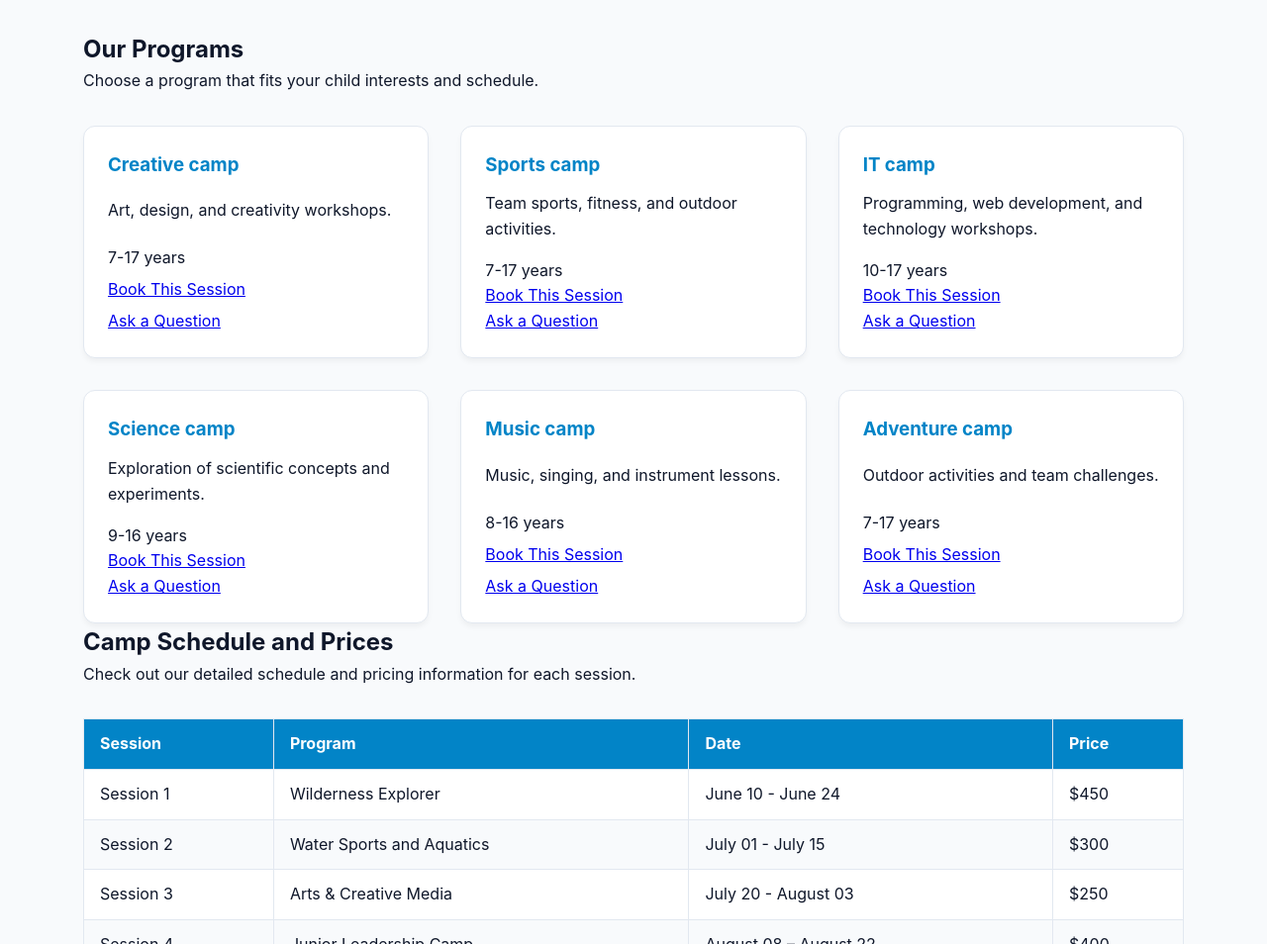
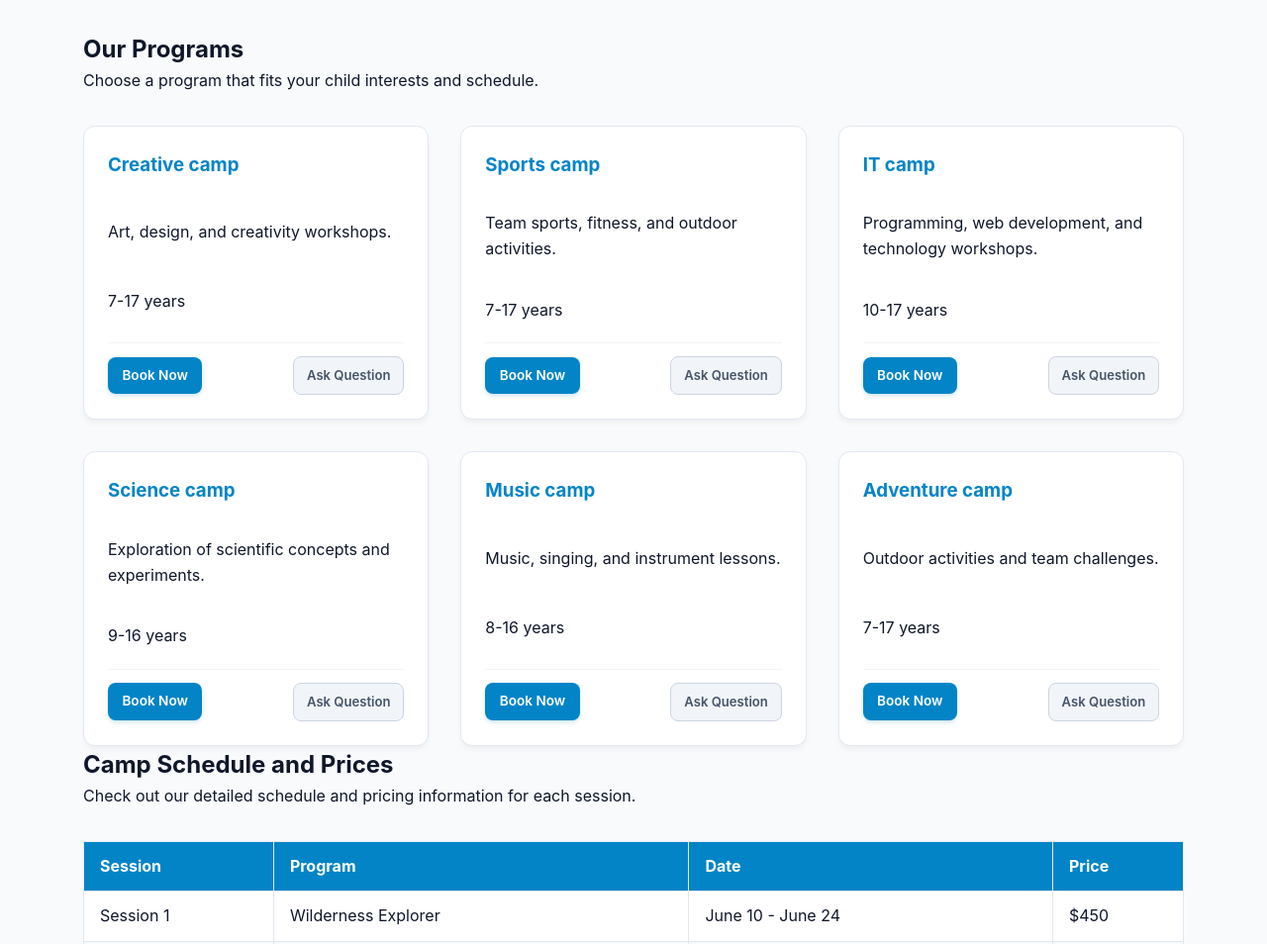
Before and after one commit to AzidaMT/camp-horizon, a plain HTML site: page services.html in a window 1280 px wide. Shown: the part 620-1574 px from the top of the page at 99% size. Drawn offline with Linux system fonts and the light colour scheme.

Commit message:
style: redesigned program cards with badge and split booking buttons by Saya

```diff
--- a/css/style.css
+++ b/css/style.css
@@ -756,28 +756,66 @@ textarea:focus-visible {
   font-size: 0.88rem;
   color: var(--text-muted);
 }
+
+
 .program-card {
+  background-color: var(--bg-card);
+  border: 1px solid var(--border-color);
+  border-radius: var(--radius);
+  padding: 1.5rem;
+  box-shadow: 0 4px 6px -1px rgba(0, 0, 0, 0.05);
   display: flex;
   flex-direction: column;
   justify-content: space-between;
+  gap: 1.25rem;
+  transition: transform 0.2s ease, box-shadow 0.2s ease;
 }
 
-.card-btn {
-  display: inline-block;
-  margin-top: 0.8rem;
-  padding: 0.4rem 1rem;
-  background-color: var(--primary-color);
-  color: #ffffff;
+.program-card:hover {
+  transform: translateY(-3px);
+  box-shadow: 0 10px 15px -3px rgba(0, 0, 0, 0.08);
+}
+
+.card-actions {
+  display: flex;
+  align-items: center;
+  justify-content: space-between;
+  gap: 0.5rem;
+  padding-top: 0.8rem;
+  border-top: 1px solid #f1f5f9;
+}
+
+.btn-book {
+  background-color: #0284c7;
+  color: #ffffff !important;
   font-size: 0.85rem;
   font-weight: 600;
+  padding: 0.5rem 0.9rem;
+  border-radius: 8px;
   text-decoration: none;
-  border-radius: 6px;
-  text-align: center;
-  align-self: flex-start;
   transition: background-color 0.2s ease, transform 0.1s ease;
+  box-shadow: 0 2px 4px rgba(2, 132, 199, 0.2);
 }
 
-.card-btn:hover {
-  background-color: var(--primary-dark);
+.btn-book:hover {
+  background-color: #0369a1;
   transform: translateY(-1px);
 }
+
+.btn-ask {
+  background-color: #f1f5f9;
+  color: #475569 !important;
+  font-size: 0.82rem;
+  font-weight: 600;
+  padding: 0.5rem 0.8rem;
+  border-radius: 8px;
+  text-decoration: none;
+  border: 1px solid #cbd5e1;
+  transition: all 0.2s ease;
+}
+
+.btn-ask:hover {
+  background-color: #e2e8f0;
+  color: #0f172a !important;
+  border-color: #94a3b8;
+}
--- a/services.html
+++ b/services.html
@@ -40,48 +40,60 @@
           <h3>Creative camp</h3>
           <p>Art, design, and creativity workshops.</p>
           <span>7-17 years</span>
-          <a href="contact.html#regForm" class="btn btn-primary mt-3">Book This Session</a>
-          <a href="contact.html#contactForm" class="btn btn-outline-secondary mt-3 ms-2">Ask a Question</a>
+          <div class="card-actions">
+      <a href="contact.html#regForm" class="btn-book">Book Now</a>
+      <a href="contact.html#contactForm" class="btn-ask">Ask Question</a>
+    </div>
         </article>
 
         <article class="program-card">
           <h3>Sports camp</h3>
           <p>Team sports, fitness, and outdoor activities.</p>
           <span>7-17 years</span>
-          <a href="contact.html#regForm" class="btn btn-primary mt-3">Book This Session</a>
-          <a href="contact.html#contactForm" class="btn btn-outline-secondary mt-3 ms-2">Ask a Question</a>
+          <div class="card-actions">
+      <a href="contact.html#regForm" class="btn-book">Book Now</a>
+      <a href="contact.html#contactForm" class="btn-ask">Ask Question</a>
+          </div>
         </article>
 
         <article class="program-card">
           <h3>IT camp</h3>
           <p>Programming, web development, and technology workshops.</p>
           <span>10-17 years</span>
-          <a href="contact.html#regForm" class="btn btn-primary mt-3">Book This Session</a>
-          <a href="contact.html#contactForm" class="btn btn-outline-secondary mt-3 ms-2">Ask a Question</a>
+          <div class="card-actions">
+      <a href="contact.html#regForm" class="btn-book">Book Now</a>
+      <a href="contact.html#contactForm" class="btn-ask">Ask Question</a>
+          </div>
         </article>
 
         <article class="program-card">
           <h3>Science camp</h3>
           <p>Exploration of scientific concepts and experiments.</p>
           <span>9-16 years</span>
-          <a href="contact.html#regForm" class="btn btn-primary mt-3">Book This Session</a>
-          <a href="contact.html#contactForm" class="btn btn-outline-secondary mt-3 ms-2">Ask a Question</a>
+          <div class="card-actions">
+      <a href="contact.html#regForm" class="btn-book">Book Now</a>
+      <a href="contact.html#contactForm" class="btn-ask">Ask Question</a>
+          </div>
         </article>
 
         <article class="program-card">
           <h3>Music camp</h3>
           <p>Music, singing, and instrument lessons.</p>
           <span>8-16 years</span>
-          <a href="contact.html#regForm" class="btn btn-primary mt-3">Book This Session</a>
-          <a href="contact.html#contactForm" class="btn btn-outline-secondary mt-3 ms-2">Ask a Question</a>
+          <div class="card-actions">
+      <a href="contact.html#regForm" class="btn-book">Book Now</a>
+      <a href="contact.html#contactForm" class="btn-ask">Ask Question</a>
+          </div>
         </article>
 
         <article class="program-card">
           <h3>Adventure camp</h3>
           <p>Outdoor activities and team challenges.</p>
           <span>7-17 years</span>
-          <a href="contact.html#regForm" class="btn btn-primary mt-3">Book This Session</a>
-          <a href="contact.html#contactForm" class="btn btn-outline-secondary mt-3 ms-2">Ask a Question</a>
+          <div class="card-actions">
+      <a href="contact.html#regForm" class="btn-book">Book Now</a>
+      <a href="contact.html#contactForm" class="btn-ask">Ask Question</a>
+          </div>
         </article>
       </div>
     </section>
```
